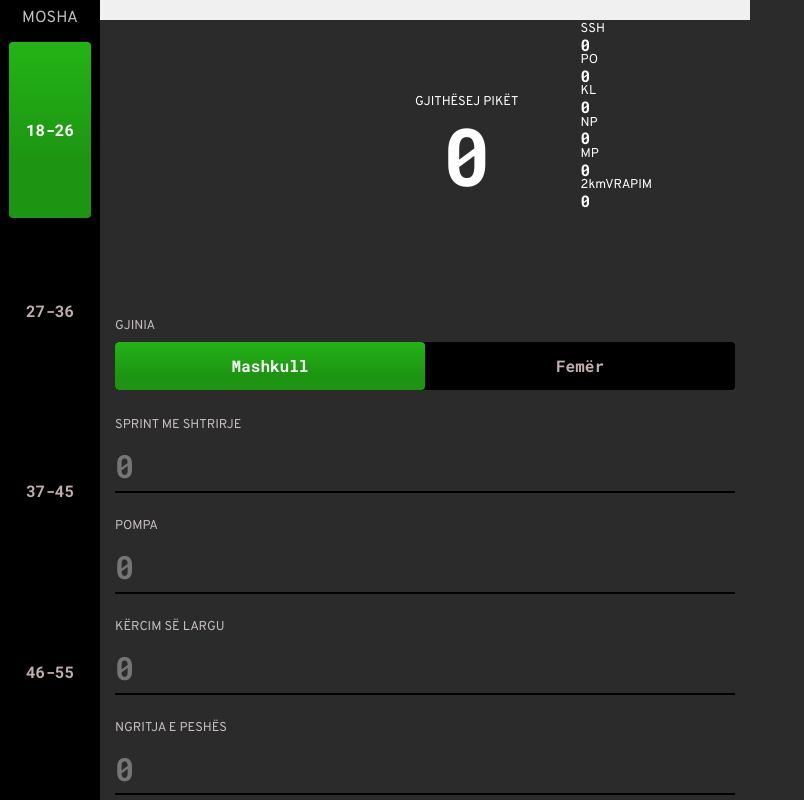
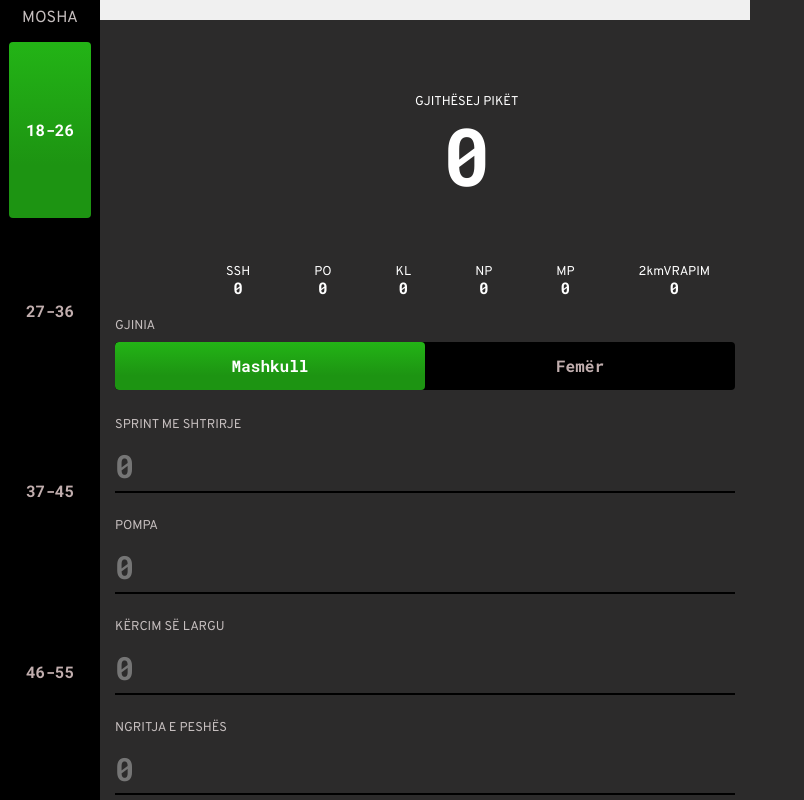
Before and after one commit to EDT0804/Test-F.F, a React (Create React App) app: page / in a window 1280 px wide. Shown: the top 800 px of the page, without its empty margins (0-804 px from the left). Built offline with nearby package versions, Linux system fonts and the light colour scheme.

Commit message:
-F pamja e rezultateve ok mbeter rikthimi i rrethit

```diff
--- a/src/components/ResultsDial.js
+++ b/src/components/ResultsDial.js
@@ -18,7 +18,7 @@ class ResultsDial extends React.Component {
                             <p className="score">{this.props.score.total}</p>
                         </div>
                         <div className="score-group">
-                            <div className="field">
+                            <div className="fields">
                                 <div className="field">
                                     <p className="label">SSH</p>
                                     <p className="score">{this.props.score.ssh}</p>
--- a/src/components/ResultsDial.scss
+++ b/src/components/ResultsDial.scss
@@ -31,9 +31,7 @@
 
     .total-group {
         padding-left: 15px;
-        padding-left: 15px;
         position: absolute;
-        left: 0;
         left: 0;
         top: 25%;
         text-align: center;
@@ -48,11 +46,9 @@
 
     .score-group {
         padding-right: 3em;
-        padding-right: 3em;
         position: absolute;
-        right: 0;
-        right: 0;
-        top: 1%;
+        right: -30%;
+        top: 70%;
         text-align: left;
         z-index: 1;
 
@@ -71,5 +67,14 @@
         }
 
     }
+    .fields{
+        display: flex;
+        text-align: center;
+
+        .field{
+            padding: 2em;
+        }
+
+    }
 
 }
```
